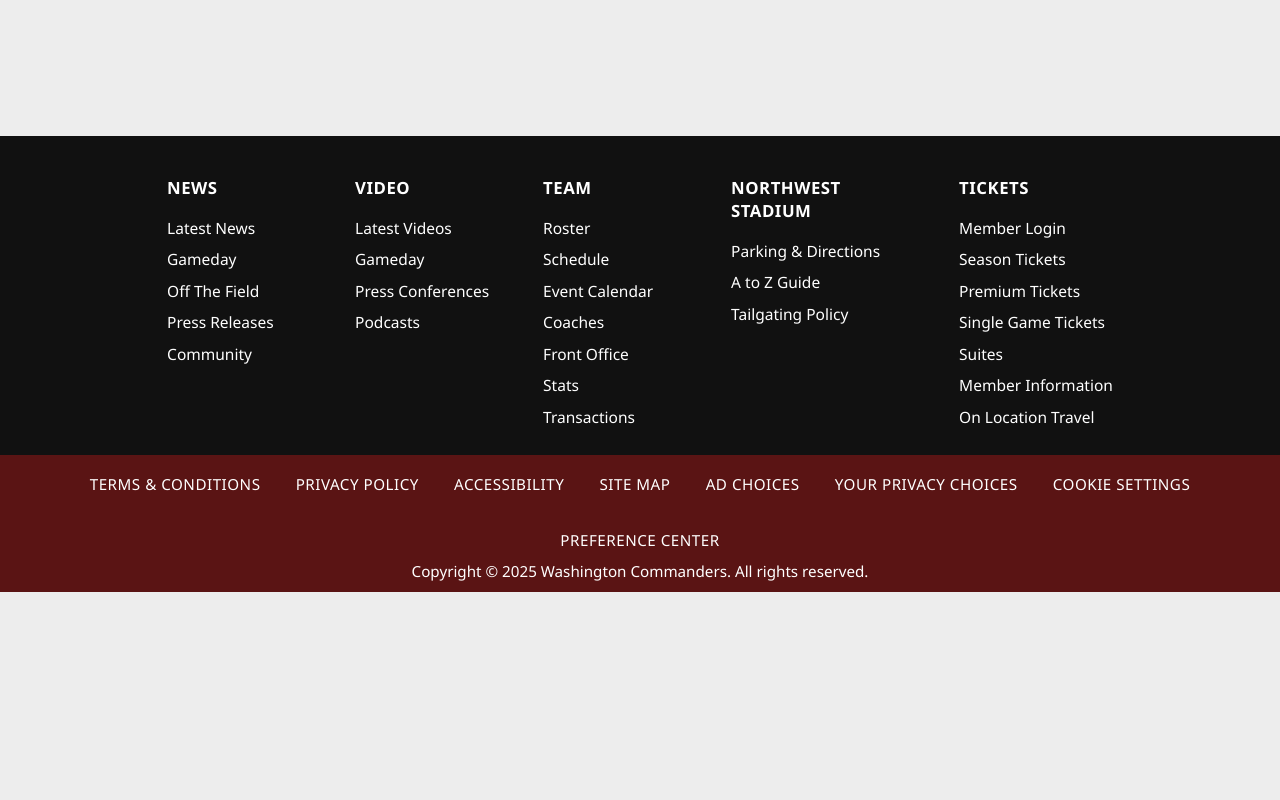
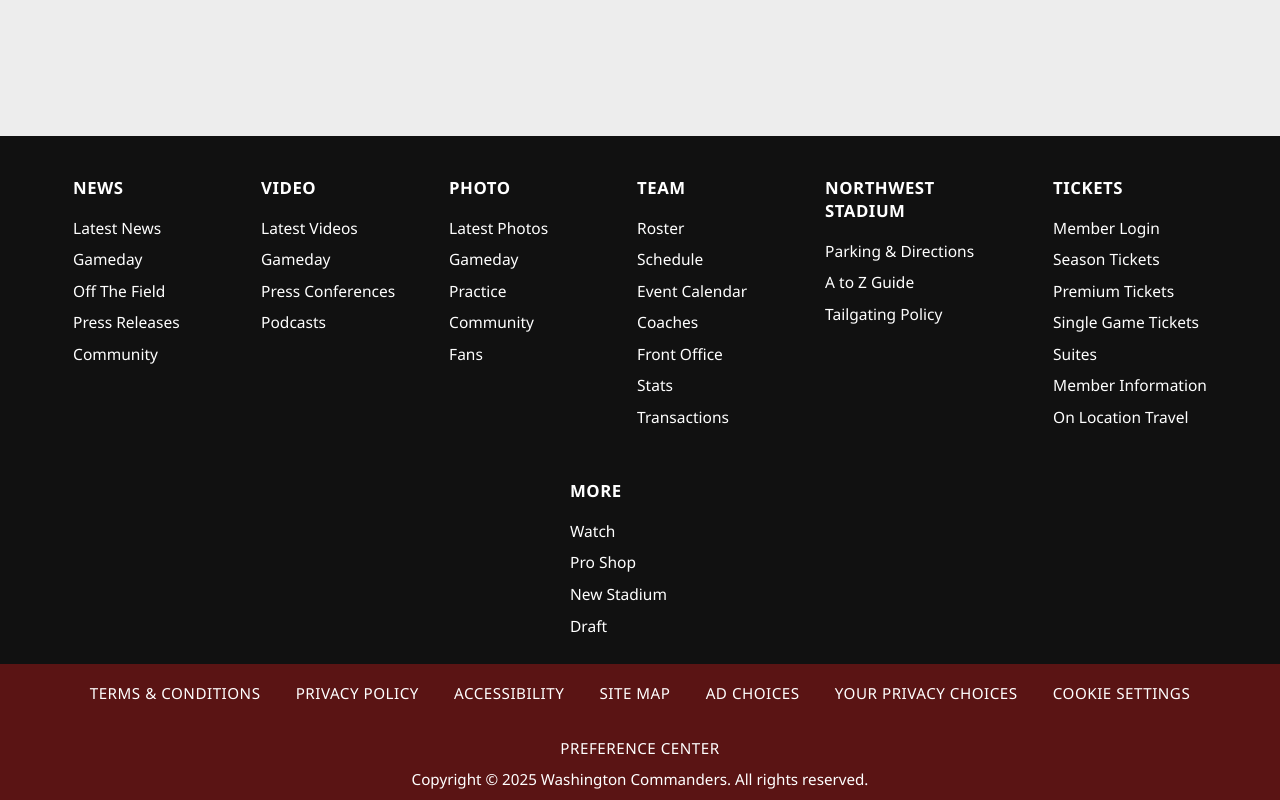
Before and after one commit to jgangi7/commanders-ui, a React (Create React App) app: page /pro-shop in a window 1280 px wide. Shown: the part 592-1392 px from the top of the page. Before the commit the page ends 1184 px from the top, so only its background shows below. Built offline with nearby package versions, Linux system fonts and the light colour scheme.

Commit message:
small changes

```diff
--- a/src/components/Footer.tsx
+++ b/src/components/Footer.tsx
@@ -21,6 +21,14 @@
           <a href="/video">Podcasts</a>
         </div>
         <div className="footer-col">
+          <div className="footer-title">PHOTO</div>
+          <a href="/pro-shop">Latest Photos</a>
+          <a href="/pro-shop">Gameday</a>
+          <a href="/pro-shop">Practice</a>
+          <a href="/pro-shop">Community</a>
+          <a href="/pro-shop">Fans</a>
+        </div>
+        <div className="footer-col">
           <div className="footer-title">TEAM</div>
           <a href="/roster">Roster</a>
           <a href="/schedule">Schedule</a>
@@ -39,12 +47,19 @@
         <div className="footer-col">
           <div className="footer-title">TICKETS</div>
           <a href="/tickets">Member Login</a>
-          <a href="/tickets">Season Tickets</a>
+          <a href="/season-tickets">Season Tickets</a>
           <a href="/tickets">Premium Tickets</a>
           <a href="/tickets">Single Game Tickets</a>
-          <a href="/tickets">Suites</a>
+          <a href="/suites">Suites</a>
           <a href="/tickets">Member Information</a>
           <a href="/tickets">On Location Travel</a>
+        </div>
+        <div className="footer-col">
+          <div className="footer-title">MORE</div>
+          <a href="/watch">Watch</a>
+          <a href="/pro-shop">Pro Shop</a>
+          <a href="/new-stadium">New Stadium</a>
+          <a href="/draft">Draft</a>
         </div>
       </div>
     </div>
```
